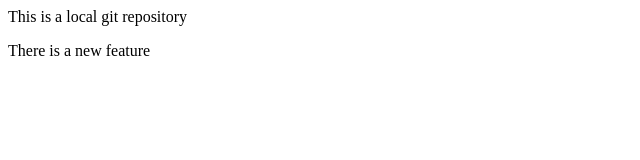
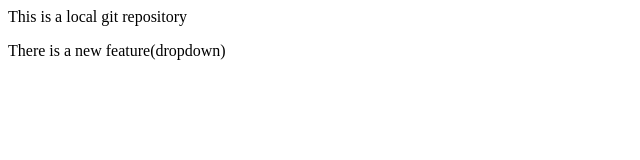
Before and after one commit to SA-eyt/Local_Repo, a plain HTML site: page index.html in a window 1280 px wide. Shown: the full height of the page, 0-640 px from the left. Drawn offline with Linux system fonts and the light colour scheme.

Commit message:
Add dropdown

```diff
--- a/index.html
+++ b/index.html
@@ -1,2 +1,2 @@
 <p>This is a local git repository</p>
-<p>There is a new feature</p>
+<p>There is a new feature(dropdown)</p>
```
